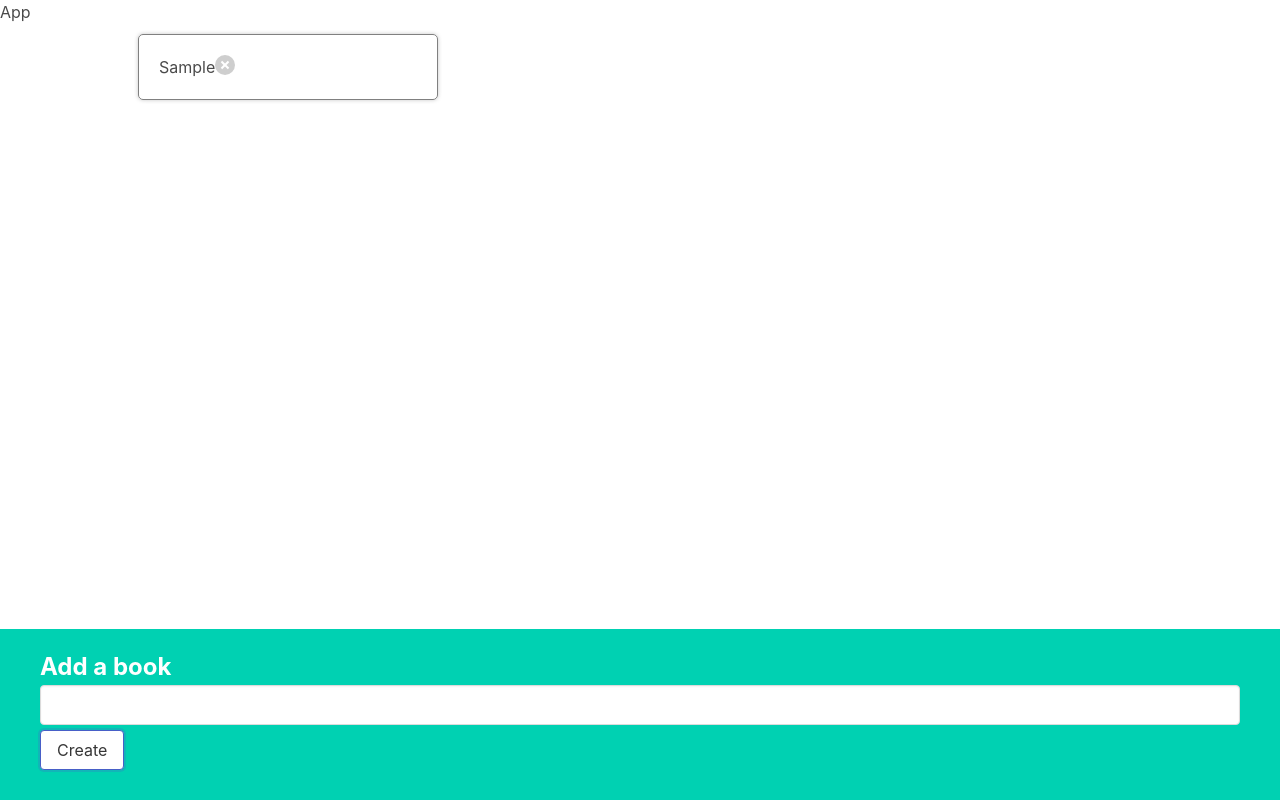
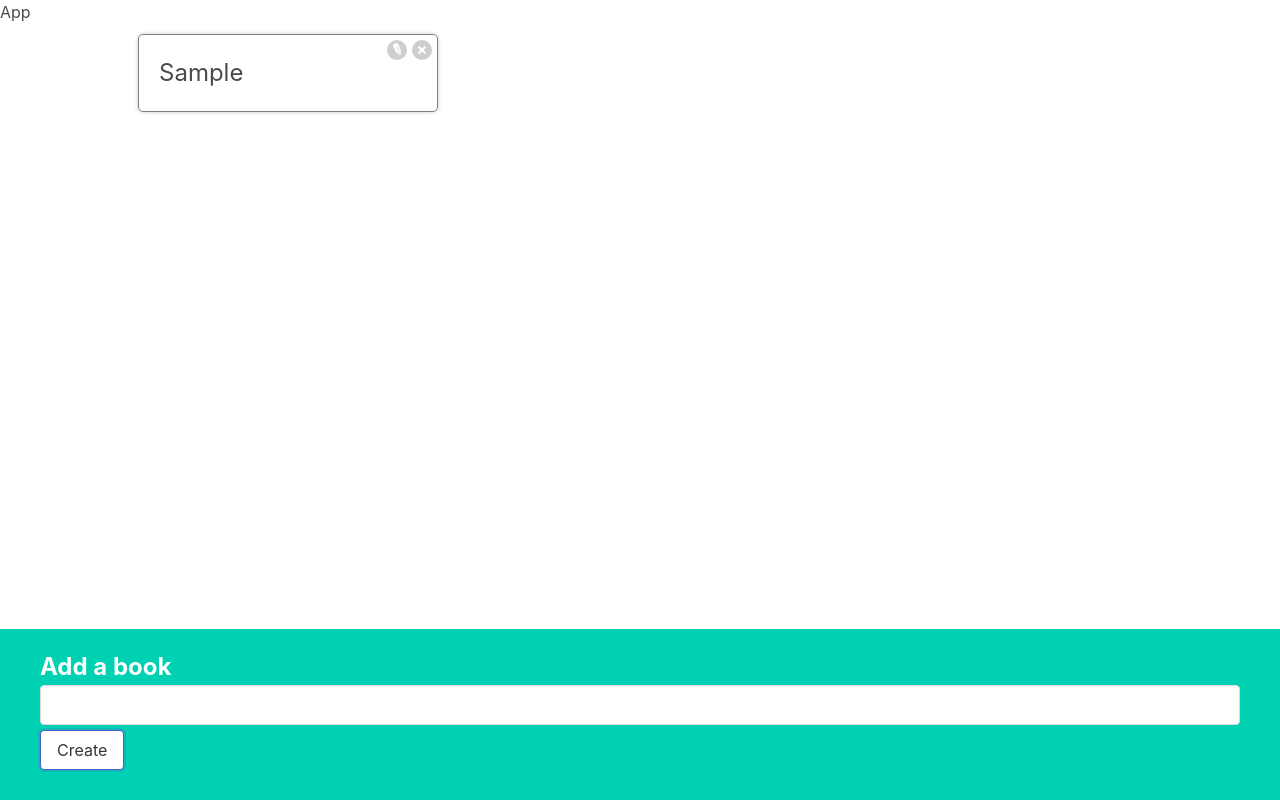
Before and after one commit to abhijitkalta/books-show, a React (Create React App) app: page / in a window 1280 px wide. Both pictures are taken after typing "Sample" into the empty fields and a click on the button "Create". Built offline with nearby package versions, Linux system fonts and the light colour scheme.

Commit message:
Add book edit

```diff
--- a/src/App.tsx
+++ b/src/App.tsx
@@ -15,6 +15,17 @@ const App = () => {
     setBooks(updatedBooks);
   };
 
+  const editBookById = (id: number, newTitle: string) => {
+    const updatedBooks = books.map((book) => {
+      if (book.id === id) {
+        return { ...book, title: newTitle };
+      } else {
+        return book;
+      }
+    });
+    setBooks(updatedBooks);
+  };
+
   const createBook = (title: string) => {
     const updatedBooks = [
       ...books,
@@ -25,7 +36,7 @@ const App = () => {
   return (
     <div>
       App
-      <BookList books={books} onDelete={deleteBookById} />
+      <BookList books={books} onDelete={deleteBookById} onEdit={editBookById} />
       <BookCreate onCreate={createBook} />
     </div>
   );
--- a/src/components/BookEdit.tsx
+++ b/src/components/BookEdit.tsx
@@ -1,5 +1,32 @@
-const BookEdit = () => {
-  return <div></div>;
+import { useState } from 'react';
+interface bookState {
+  id: number;
+  title: string;
+}
+const BookEdit = ({
+  book,
+  onSubmit,
+}: {
+  book: bookState;
+  onSubmit: Function;
+}) => {
+  const [title, setTitle] = useState(book.title);
+  const handleSubmit = (e: React.FormEvent<HTMLFormElement>) => {
+    e.preventDefault();
+    onSubmit(book.id, title);
+  };
+  const handleChange = (e: React.ChangeEvent<HTMLInputElement>) => {
+    setTitle(e.target.value);
+  };
+  return (
+    <div>
+      <form onSubmit={handleSubmit} className="book-edit">
+        <label>Title</label>
+        <input value={title} onChange={handleChange} className="input" />
+        <button className="button is-primary">Save</button>
+      </form>
+    </div>
+  );
 };
 
 export default BookEdit;
--- a/src/components/BookList.tsx
+++ b/src/components/BookList.tsx
@@ -7,12 +7,16 @@ interface BooksState {
 const BookList = ({
   books,
   onDelete,
+  onEdit,
 }: {
   books: BooksState[];
   onDelete: Function;
+  onEdit: Function;
 }) => {
   const renderedBooks = books.map((book: BooksState) => {
-    return <BookShow key={book.id} book={book} onDelete={onDelete} />;
+    return (
+      <BookShow key={book.id} book={book} onDelete={onDelete} onEdit={onEdit} />
+    );
   });
   return <div className="book-list">{renderedBooks}</div>;
 };
--- a/src/components/BookShow.tsx
+++ b/src/components/BookShow.tsx
@@ -1,19 +1,41 @@
+import { useState } from 'react';
+import BookEdit from './BookEdit';
 const BookShow = ({
   book,
   onDelete,
+  onEdit,
 }: {
   book: { id: number; title: string };
   onDelete: Function;
+  onEdit: Function;
 }) => {
-  const handleClick = () => {
+  const [edit, setEdit] = useState(false);
+  const handleEdit = () => {
+    setEdit(!edit);
+  };
+  const handleDelete = () => {
     onDelete(book.id);
   };
+
+  const handleSubmit = (id: number, newTitle: string) => {
+    setEdit(false);
+    onEdit(id, newTitle);
+  };
+  let content = <h3>{book.title}</h3>;
+  if (edit) {
+    content = <BookEdit book={book} onSubmit={handleSubmit} />;
+  }
   return (
     <div className="book-show">
-      {book.title}
-      <button onClick={handleClick} className="delete">
-        Delete
-      </button>
+      {content}
+      <div className="actions">
+        <button className="edit" onClick={handleEdit}>
+          Edit
+        </button>
+        <button onClick={handleDelete} className="delete">
+          Delete
+        </button>
+      </div>
     </div>
   );
 };
```
